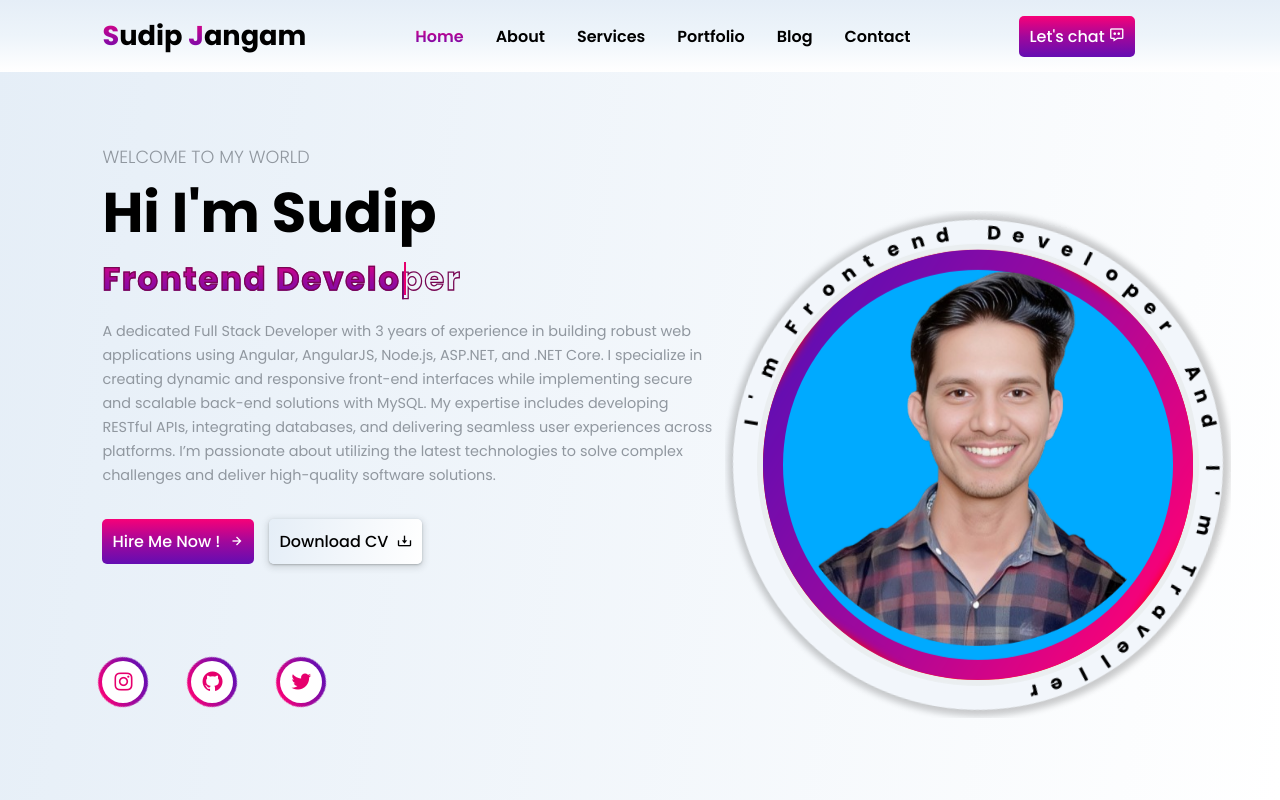
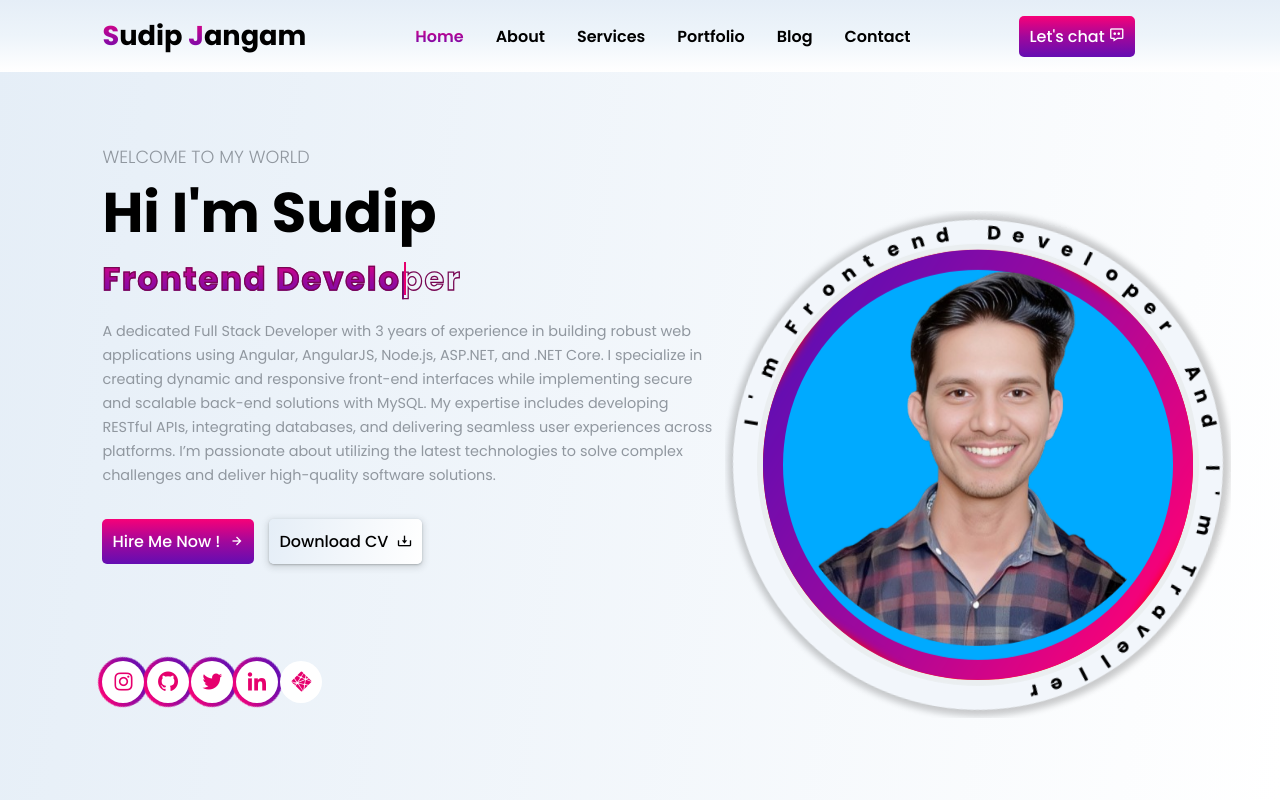
Before and after one commit to sudipjangam/Portfolio, a plain HTML site: page index.html in a window 1280 px wide. Shown: the top 800 px of the page. Drawn offline with nearby package versions, Linux system fonts and the light colour scheme.

Commit message:
added netlify and linkedin links

```diff
--- a/index.html
+++ b/index.html
@@ -70,6 +70,15 @@
                 <div class="bg-icon">
                     <a href="https://x.com/jangamsudip58"><i class='bx bxl-twitter'></i></a>
                     <span></span>
+                </div>
+
+                <div class="bg-icon">
+                    <a href="https://www.linkedin.com/in/sudipjangam"><i class='bx bxl-linkedin'></i></a>
+                    <span></span>
+                </div>
+
+                <div class="bg-icon">
+                    <a href="https://app.netlify.com/teams/sudipjangam/sites"><i class='bx bxl-netlify' title="Netlify"></i></a>
                 </div>
             </div>
         </div>
```
